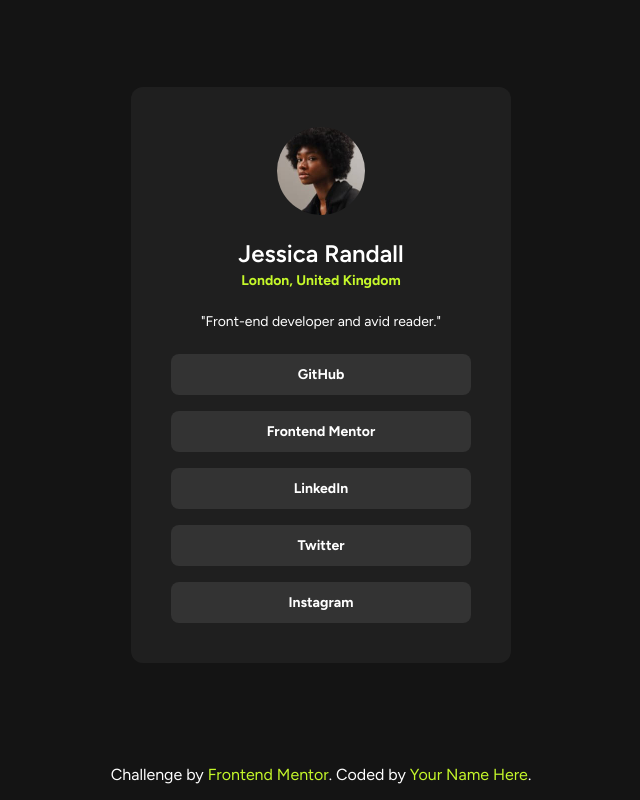
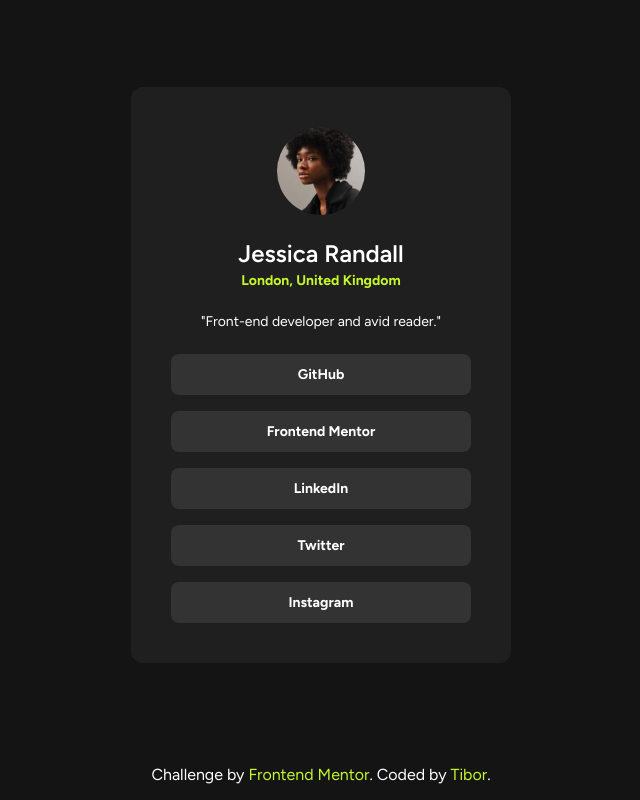
Before and after one commit to TGamerTibor/Social-Links-Profile, a plain HTML site: page index.html in a window 1280 px wide. Shown: the whole page, without its empty margins (319-959 px from the left). Drawn offline with Linux system fonts and the light colour scheme.

Commit message:
Update footer attribution
Replace placeholder with actual developer name and portfolio link in the footer attribution.

```diff
--- a/index.html
+++ b/index.html
@@ -33,7 +33,7 @@
   </main>
   <footer class="attribution">
     Challenge by <a href="https://www.frontendmentor.io?ref=challenge">Frontend Mentor</a>.
-    Coded by <a href="#">Your Name Here</a>.
+    Coded by <a href="https://borbelytibor.vercel.app/#home">Tibor</a>.
   </footer>
 </body>
 </html>
```
